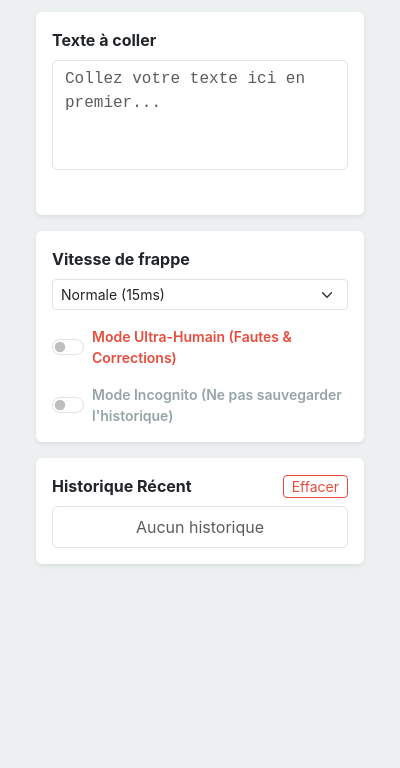
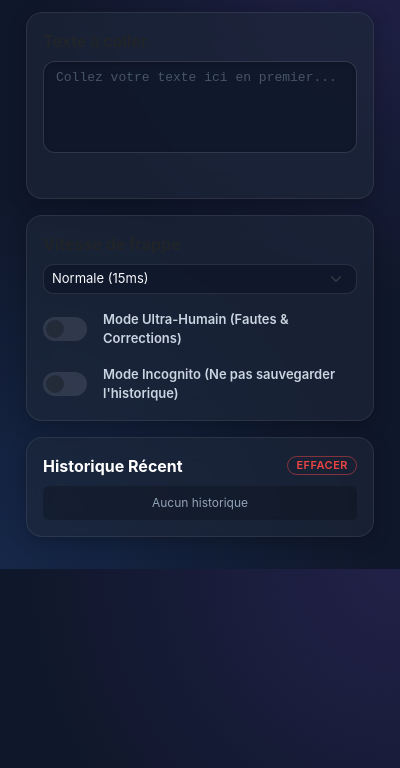
Before and after one commit to AlexisAMZ/antipaste-bypass, a browser extension: page popup/popup.html in a window 400 px wide. Shown: the part 76-844 px from the top of the page. Drawn offline with Linux system fonts and the light colour scheme.

Commit message:
style: Stunning Dark Mode Premium popup redesign (Glassmorphism)

```diff
--- a/popup/popup.css
+++ b/popup/popup.css
@@ -1,27 +1,160 @@
-/* Surcharges Bootstrap minimales pour le Popup */
-body {
-  font-family: -apple-system, BlinkMacSystemFont, "Segoe UI", Roboto, "Helvetica Neue", Arial, sans-serif;
+/* Surcharges Bootstrap et Design "Dark Mode Premium" */
+
+:root {
+  --bg-color: #0f172a;
+  --card-bg: rgba(30, 41, 59, 0.6);
+  --card-border: rgba(255, 255, 255, 0.08);
+  --text-primary: #f8fafc;
+  --text-muted: #94a3b8;
+  --accent-blue: #3b82f6;
+  --accent-purple: #8b5cf6;
+  --danger-neon: #ef4444;
+  --focus-ring: rgba(59, 130, 246, 0.5);
 }
 
-textarea {
-  resize: none;
-  font-family: monospace;
+body {
+  font-family: 'Inter', -apple-system, BlinkMacSystemFont, "Segoe UI", Roboto, "Helvetica Neue", Arial, sans-serif;
+  background: var(--bg-color);
+  background-image:
+    radial-gradient(circle at 100% 0%, rgba(139, 92, 246, 0.15) 0%, transparent 50%),
+    radial-gradient(circle at 0% 100%, rgba(59, 130, 246, 0.15) 0%, transparent 50%);
+  color: var(--text-primary);
+  margin: 0;
+  padding: 0;
+  height: 100%;
 }
 
+/* Typographie */
+h5 {
+  color: var(--text-primary) !important;
+  font-weight: 700 !important;
+  letter-spacing: -0.5px;
+}
+.text-muted { color: var(--text-muted) !important; }
+
+/* Cartes (Glassmorphism) */
+.card {
+  background: var(--card-bg) !important;
+  backdrop-filter: blur(12px);
+  -webkit-backdrop-filter: blur(12px);
+  border: 1px solid var(--card-border) !important;
+  border-radius: 16px !important;
+  box-shadow: 0 4px 20px -2px rgba(0, 0, 0, 0.3) !important;
+  transition: transform 0.2s ease, box-shadow 0.2s ease;
+}
+
+/* Zone de texte */
+textarea.form-control {
+  background-color: rgba(15, 23, 42, 0.8) !important;
+  border: 1px solid rgba(255,255,255,0.1) !important;
+  color: var(--text-primary) !important;
+  border-radius: 12px;
+  resize: none;
+  font-family: "JetBrains Mono", "Fira Code", monospace;
+  font-size: 13px;
+  transition: all 0.3s ease;
+  box-shadow: inset 0 2px 4px rgba(0,0,0,0.2);
+}
+textarea.form-control:focus {
+  background-color: rgba(15, 23, 42, 1) !important;
+  border-color: var(--accent-blue) !important;
+  box-shadow: 0 0 0 3px var(--focus-ring) !important;
+}
+textarea::placeholder {
+  color: #475569 !important;
+}
+
+/* Sélecteur de vitesse */
+select.form-select {
+  background-color: rgba(15, 23, 42, 0.8) !important;
+  border: 1px solid rgba(255,255,255,0.1) !important;
+  color: var(--text-primary) !important;
+  border-radius: 10px;
+  font-size: 13px;
+  cursor: pointer;
+}
+select.form-select:focus {
+  border-color: var(--accent-blue) !important;
+  box-shadow: 0 0 0 3px var(--focus-ring) !important;
+}
+
+/* Toggles personnalisés (Style iOS Moderne) */
+.form-check-input {
+  width: 44px !important;
+  height: 24px !important;
+  background-color: rgba(255,255,255,0.1) !important;
+  border: none !important;
+  cursor: pointer;
+  transition: background-color 0.3s ease;
+}
+.form-check-input:checked {
+  background-color: var(--accent-blue) !important;
+}
+/* Style spécifique pour Anti-IA */
+#anti-ai-toggle:checked {
+  background-color: var(--danger-neon) !important;
+  box-shadow: 0 0 10px rgba(239, 68, 68, 0.5) !important;
+}
+/* Style spécifique pour Incognito */
+#incognito-toggle:checked {
+  background-color: #64748b !important; /* Gris neutre/stealth */
+  box-shadow: 0 0 10px rgba(100, 116, 139, 0.5) !important;
+}
+
+/* Labels des toggles */
+.form-check-label {
+  padding-left: 8px;
+  font-size: 13px;
+  color: #cbd5e1 !important;
+  transition: color 0.3s ease;
+}
+#anti-ai-toggle:checked ~ .form-check-label {
+  color: var(--danger-neon) !important;
+  text-shadow: 0 0 8px rgba(239, 68, 68, 0.3);
+}
+#incognito-toggle:checked ~ .form-check-label {
+  color: #e2e8f0 !important;
+}
+
+/* Historique */
+.list-group-item {
+  background: transparent !important;
+  border: none !important;
+  border-bottom: 1px solid rgba(255,255,255,0.05) !important;
+  color: var(--text-muted) !important;
+  font-size: 12px;
+  padding: 10px 12px;
+  transition: all 0.2s ease;
+  cursor: pointer;
+}
+.list-group-item:last-child {
+  border-bottom: none !important;
+}
+.list-group-item:hover {
+  background: rgba(255,255,255,0.05) !important;
+  color: var(--text-primary) !important;
+  padding-left: 18px; /* Micro-animation : décale le texte */
+}
+
+/* Bouton Effacer */
+#clear-history {
+  border-radius: 20px;
+  font-size: 11px;
+  font-weight: 600;
+  text-transform: uppercase;
+  letter-spacing: 0.5px;
+  border-color: rgba(239, 68, 68, 0.5);
+  color: #ef4444;
+  transition: all 0.2s ease;
+}
+#clear-history:hover {
+  background: #ef4444;
+  color: white;
+  box-shadow: 0 4px 12px rgba(239, 68, 68, 0.3);
+}
+
+/* Status Message Animation */
 .opacity-0 { opacity: 0; }
 .opacity-100 { opacity: 1; }
-.transition-opacity { transition: opacity 0.3s ease; }
-
-.history-item {
-  cursor: pointer;
-  white-space: nowrap;
-  overflow: hidden;
-  text-overflow: ellipsis;
-  font-size: 0.85rem;
-  padding: 8px 12px;
-}
-
-.history-item:hover {
-  background-color: #f8f9fa;
-  color: #2c3e50; /* Primary Flatly color */
-}
+.transition-opacity { transition: opacity 0.3s ease-in-out; }
+.text-success { color: #10b981 !important; }
--- a/popup/popup.html
+++ b/popup/popup.html
@@ -6,14 +6,14 @@
   <link rel="stylesheet" href="../css/bootstrap.min.css">
   <link rel="stylesheet" href="popup.css">
 </head>
-<body class="bg-light">
-  <div class="container p-3" style="width: 360px;">
+<body class="dark-theme">
+  <div class="container p-3" style="width: 380px;">
 
     <!-- Header -->
     <header class="d-flex align-items-center mb-4">
-      <img src="../icons/icon-48.png" alt="Logo" class="me-3 rounded shadow-sm" width="40" height="40">
+      <img src="../icons/icon-48.png" alt="Logo" class="me-3 rounded shadow-sm" width="40" height="40" style="background: white; padding: 2px;">
       <div>
-        <h5 class="mb-0 fw-bold text-primary" data-i18n="extensionName">Anti-Paste Bypass</h5>
+        <h5 class="mb-0 fw-bold" data-i18n="extensionName" style="background: linear-gradient(135deg, #60a5fa, #a78bfa); -webkit-background-clip: text; -webkit-text-fill-color: transparent;">Anti-Paste Bypass</h5>
         <small class="text-muted" data-i18n="popupSubtitle">Contournement intelligent</small>
       </div>
     </header>
@@ -66,10 +66,10 @@
       <div class="card shadow-sm border-0 mb-3">
         <div class="card-body p-3">
           <div class="d-flex justify-content-between align-items-center mb-2">
-            <label class="form-label fw-bold mb-0" data-i18n="historyTitle">Historique Récent</label>
+            <label class="form-label fw-bold mb-0 text-white" data-i18n="historyTitle">Historique Récent</label>
             <button id="clear-history" class="btn btn-outline-danger btn-sm py-0" data-i18n="clearHistory">Effacer</button>
           </div>
-          <div id="history-list" class="list-group list-group-flush rounded border">
+          <div id="history-list" class="list-group list-group-flush rounded" style="background: rgba(0,0,0,0.2);">
             <div class="list-group-item text-muted text-center py-2" data-i18n="historyEmpty">Aucun historique</div>
           </div>
         </div>
```
